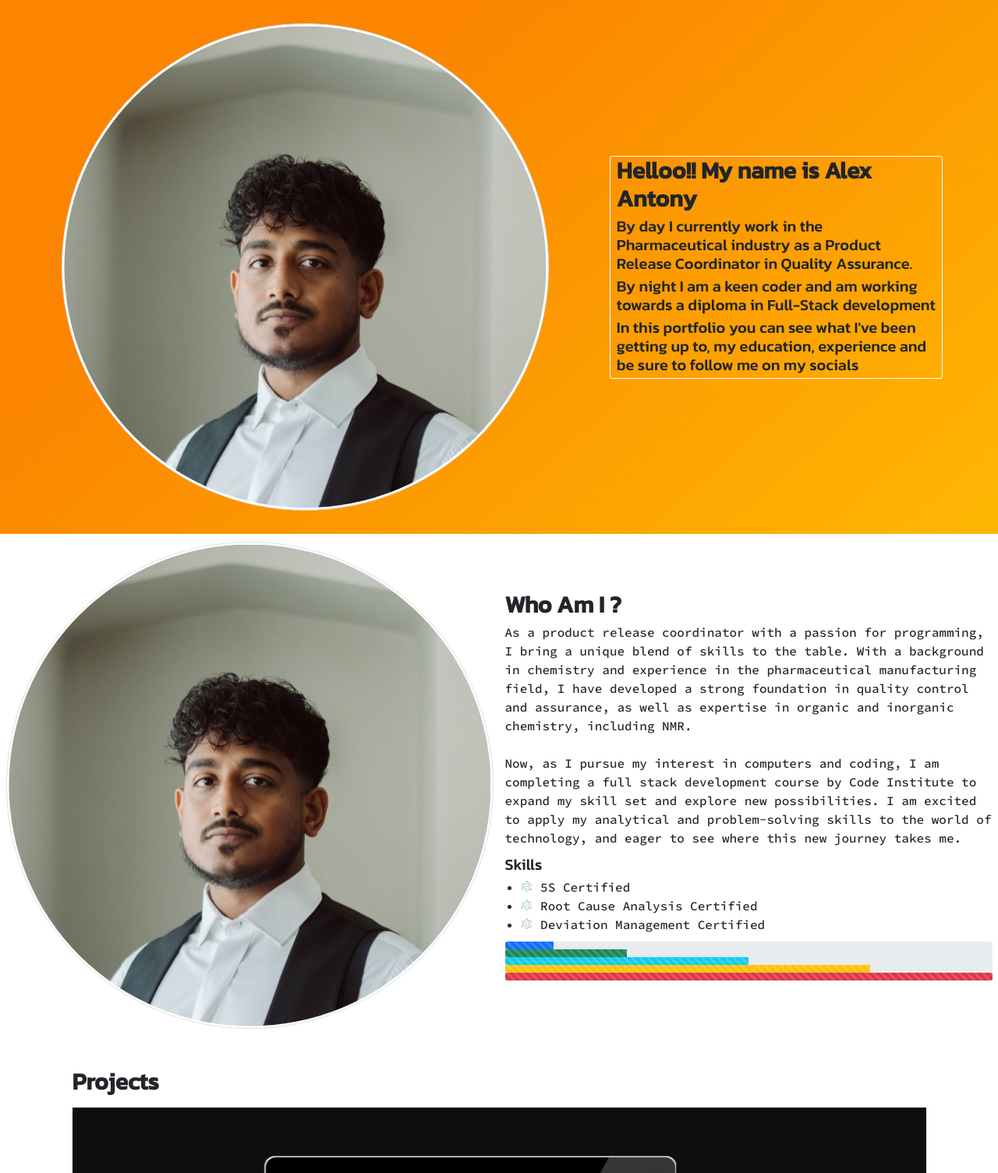
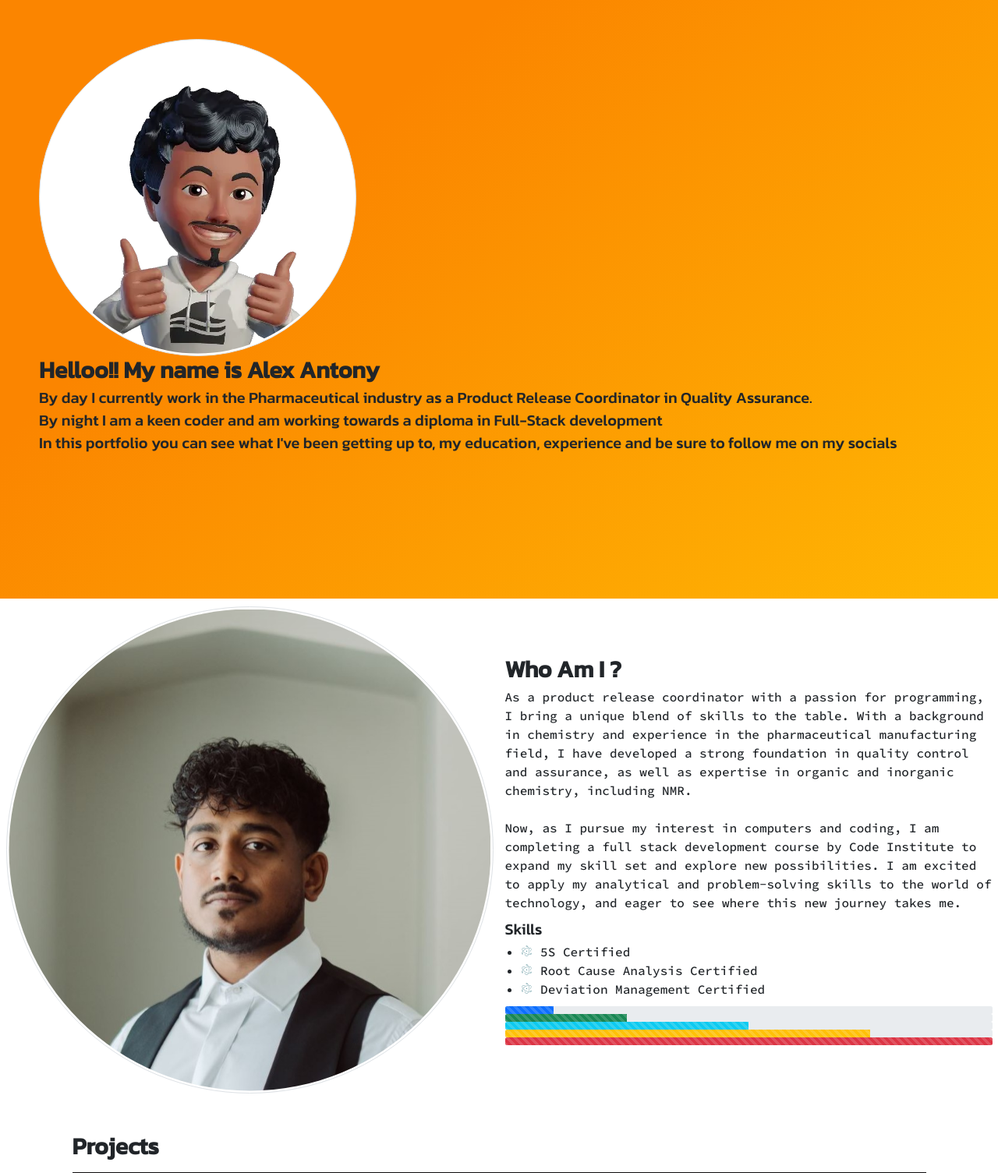
Before and after one commit to AlexAntony3/AlexDevPath, a Django app: page / in a window 1280 px wide. Shown: the part 126-1631 px from the top of the page at 78% size. Run offline with Django 3.2, Linux system fonts and the light colour scheme.

Commit message:
fix: change layout of the home screen

```diff
--- a/static/css/style.css
+++ b/static/css/style.css
@@ -46,6 +46,16 @@ h3, h4, h5 {
     background: linear-gradient(139deg, rgba(251,133,0,1) 30%, rgba(255,183,3,1) 100%);
 }
 
+#hero-section {
+    padding: 5rem;
+    height: 96vh;
+}
+
+#hero-section img {
+    border-radius: 50rem;
+}
+
+
 /* Nav Bar */
 .nav-bar-dark {
     background: var(--blue-background);
--- a/templates/components/home-screen.html
+++ b/templates/components/home-screen.html
@@ -1,8 +1,6 @@
-<div class="col-lg-6 pt-5 pb-5">
-    <img src="static/media/display-picture.jpg" class="mx-auto d-block img-thumbnail rounded-pill" alt="A picture of me"
+<div class="col" id="hero-section">
+    <img src="static/media/avatar.png" class="my-auto img-thumbnail" alt="An avatar version of me"
         id="display-picture">
-</div>
-<div class="col-lg-4 border border-light rounded-3">
     <h2>Helloo!! My name is Alex Antony</h2>
     <h3>By day I currently work in the Pharmaceutical industry as a Product Release Coordinator in Quality Assurance.</h3>
     <h3>By night I am a keen coder and am working towards a diploma in Full-Stack development</h3>
--- a/templates/pages/home.html
+++ b/templates/pages/home.html
@@ -3,7 +3,7 @@
 {% block content %}
 
 <div class="container-fluid">
-    <div class="row home-background align-items-center justify-content-evenly">
+    <div class="row home-background align-items-center justify-content-center">
         {% include 'components/home-screen.html' %}
     </div>
 </div>
```
Also changed, not shown: static/media/avatar.png (added).
